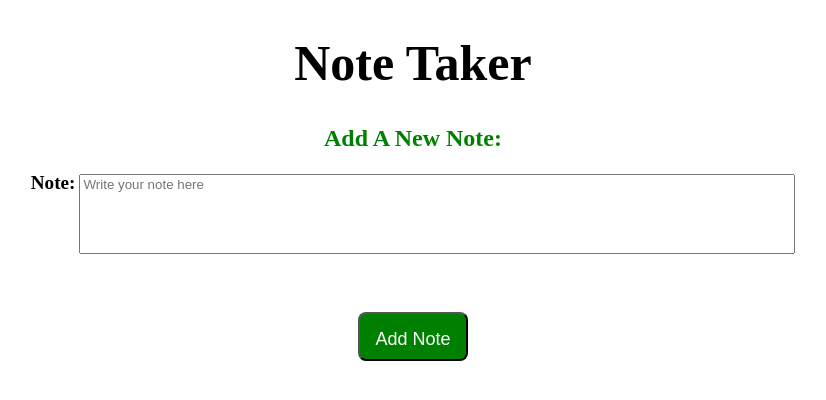
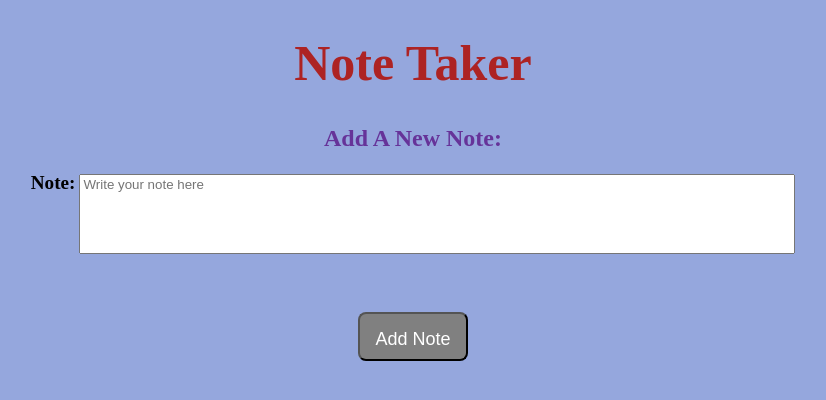
Before and after one commit to Buggy-Sama0/JavaScript-Projects, a plain HTML site: page Note Taker/index.html in a window 1280 px wide. Shown: the whole page, without its empty margins (227-1053 px from the left). Drawn offline with Linux system fonts and the light colour scheme.

Commit message:
color changes

```diff
--- a/Note Taker/index.html
+++ b/Note Taker/index.html
@@ -6,6 +6,7 @@
         <style>
             body {
                 text-align: center;
+                background-color:rgb(149, 167, 221)
 
             }
 
@@ -30,11 +31,12 @@
 
             h1 {
                 font-size: 50px;
+                color: rgb(173, 35, 35);
             }
 
             h2 {
 
-                color: green;
+                color: rebeccapurple;
             }
 
 
@@ -56,7 +58,7 @@
             #CustomButton {
                 height: 30px;
                 margin-top: 30px;
-                background-color: green;
+                background-color: gray;
                 color: white;
                 font-size: large;
                 padding-top: 15px;
```
